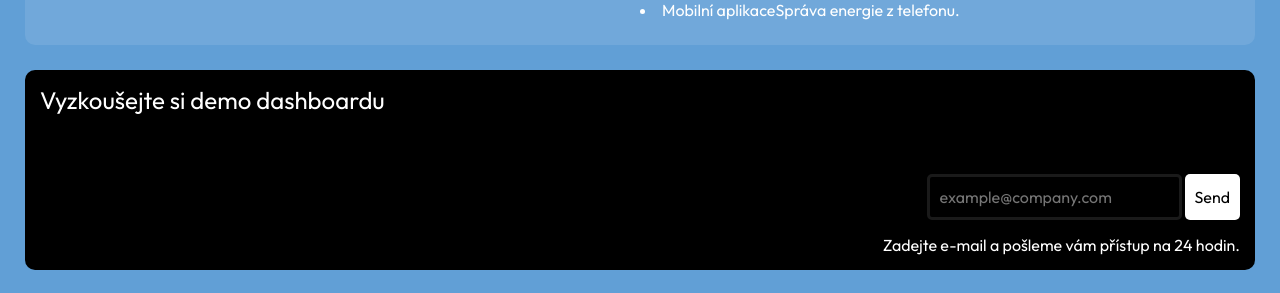
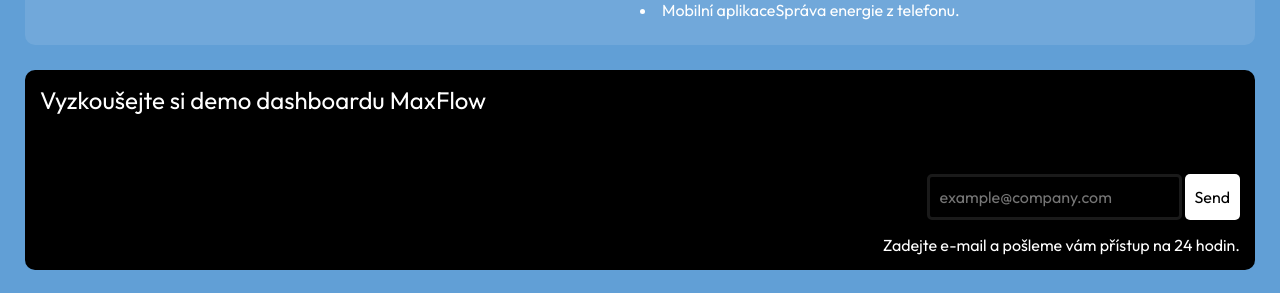
Before and after one commit to stepandordiai/max-flow, a React (Vite) app: page /product in a window 1280 px wide. Shown: the part 1586-1879 px from the top of the page. Built offline with nearby package versions, Linux system fonts and the light colour scheme.

Commit message:
Add DemoBanner component

```diff
--- /dev/null
+++ b/src/components/DemoBanner/DemoBanner.jsx
@@ -0,0 +1,36 @@
+import { useState } from "react";
+import "./DemoBanner.scss";
+
+const DemoBanner = () => {
+	const [email, setEmail] = useState("");
+
+	// TODO:
+	const checkEmail = () => {
+		if (email === "") return "white";
+		if (email && email.includes("@")) return "green";
+		return "red";
+	};
+
+	return (
+		<div className="demo-banner">
+			<h3 className="demo-banner__title">
+				Vyzkoušejte si demo dashboardu MaxFlow
+			</h3>
+			<div>
+				<form className="demo-banner__form" action="mailto:info@fvestavby.cz">
+					<input
+						// TODO:
+						onChange={(e) => setEmail(e.target.value)}
+						className={`demo-banner__input ${checkEmail()}`}
+						type="email"
+						placeholder="example@company.com"
+					/>
+					<button type="submit">Send</button>
+				</form>
+				<p>Zadejte e-mail a pošleme vám přístup na 24 hodin.</p>
+			</div>
+		</div>
+	);
+};
+
+export default DemoBanner;
--- /dev/null
+++ b/src/components/DemoBanner/DemoBanner.scss
@@ -0,0 +1,67 @@
+.demo-banner {
+	position: relative;
+	background: #000;
+	color: #fff;
+	min-height: 200px;
+	padding: 15px;
+	border-radius: 10px;
+	display: flex;
+	justify-content: space-between;
+	flex-direction: column;
+	width: 100%;
+
+	div {
+		text-align: end;
+		align-self: flex-end;
+		display: flex;
+		flex-direction: column;
+		align-items: flex-end;
+		gap: 15px;
+	}
+}
+
+.demo-banner__title {
+	font-size: 1.5rem !important;
+}
+
+.demo-banner__form {
+	display: flex;
+	column-gap: 3px;
+
+	button {
+		background: #fff;
+		color: #000;
+		padding: 0 10px;
+		border-radius: 5px;
+	}
+}
+
+.demo-banner__input {
+	padding: 10px;
+	border-radius: 5px;
+	transition: border 0.3s;
+}
+
+.white {
+	border: 3px solid rgba(255, 255, 255, 0.1);
+
+	&:focus {
+		border: 3px solid #fff;
+	}
+}
+
+.green {
+	border: 3px solid rgba(0, 255, 0, 0.5);
+
+	&:focus {
+		border: 3px solid #0f0;
+	}
+}
+
+.red {
+	border: 3px solid rgba(255, 0, 0, 0.5);
+
+	&:focus {
+		border: 3px solid #f00;
+	}
+}
--- a/src/pages/Home/Home.jsx
+++ b/src/pages/Home/Home.jsx
@@ -9,6 +9,7 @@ import Calculator from "../../components/Calculator/Calculator";
 import video from "/video.mp4";
 import macbookImg from "/macbook.png";
 import "./Home.scss";
+import DemoBanner from "../../components/DemoBanner/DemoBanner";
 
 const Home = () => {
 	const { t } = useTranslation();
@@ -74,23 +75,7 @@ const Home = () => {
 						Komplexní technologické centrum s MaxFlow Intelligence Systemem
 					</p>
 					<img src={macbookImg} alt="" loading="lazy" />
-					<div className="technology__demo">
-						<p className="contact-us__title">Vyzkoušejte si demo dashboardu</p>
-						<div>
-							<form
-								className="product__demo-form"
-								action="mailto:info@fvestavby.cz"
-							>
-								<input
-									className="product__demo-input"
-									type="email"
-									placeholder="example@company.com"
-								/>
-								<button type="submit">Send</button>
-							</form>
-							<p>Zadejte e-mail a pošleme vám přístup na 24 hodin.</p>
-						</div>
-					</div>
+					<DemoBanner />
 				</div>
 				<AboutUs />
 				<Benefits />
--- a/src/pages/Product/Product.jsx
+++ b/src/pages/Product/Product.jsx
@@ -1,5 +1,6 @@
 import { useTranslation } from "react-i18next";
 import { Helmet } from "react-helmet-async";
+import DemoBanner from "../../components/DemoBanner/DemoBanner";
 import bg from "/bg3.svg";
 import "./Product.scss";
 
@@ -128,20 +129,7 @@ const Product = () => {
 						</ul>
 					</div>
 				</div>
-				<div className="product__demo">
-					<p className="contact-us__title">Vyzkoušejte si demo dashboardu</p>
-					<div>
-						<form className="product__demo-form" action="">
-							<input
-								className="product__demo-input"
-								type="text"
-								placeholder="example@company.com"
-							/>
-							<button type="submit">Send</button>
-						</form>
-						<p>Zadejte e-mail a pošleme vám přístup na 24 hodin.</p>
-					</div>
-				</div>
+				<DemoBanner />
 			</main>
 		</>
 	);
--- a/src/pages/Product/Product.scss
+++ b/src/pages/Product/Product.scss
@@ -64,50 +64,6 @@ h3 {
 	justify-content: space-between;
 }
 
-.product__demo {
-	position: relative;
-	background: #000;
-	color: #fff;
-	min-height: 200px;
-	padding: 15px;
-	border-radius: 10px;
-	display: flex;
-	justify-content: space-between;
-	flex-direction: column;
-
-	div {
-		text-align: end;
-		align-self: flex-end;
-		display: flex;
-		flex-direction: column;
-		align-items: flex-end;
-		gap: 15px;
-	}
-}
-
-.product__demo-form {
-	display: flex;
-	column-gap: 3px;
-
-	button {
-		background: white;
-		color: #000;
-		padding: 0 10px;
-		border-radius: 5px;
-	}
-}
-
-.product__demo-input {
-	padding: 10px;
-	border-radius: 5px;
-	border: 3px solid rgba(255, 255, 255, 0.1);
-	transition: border 0.3s;
-
-	&:focus {
-		border: 3px solid #fff;
-	}
-}
-
 @media screen and (width < 896px) {
 	.product__section1-container {
 		background: rgba(255, 255, 255, 0.1);
```
